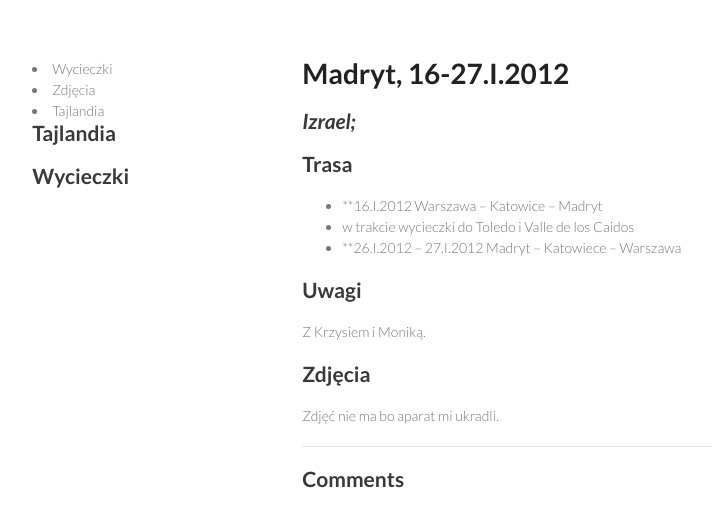
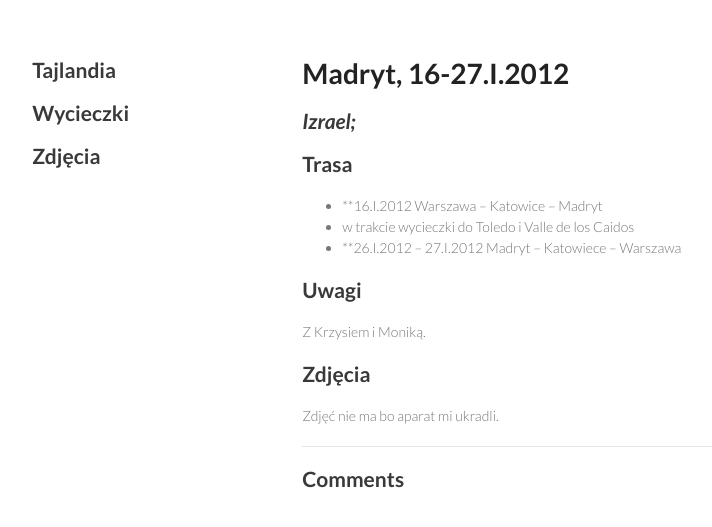
Before and after one commit to cobyl/cobyl.github.io, a Jekyll site: the page built from _posts/2012-01-27-Madryt.md, in a window 1280 px wide. Shown: the top 527 px of the page, without its empty margins (84-796 px from the left). Built offline with Jekyll 4.4.1, drawn with Linux system fonts in a browser that asks for light colours; Markdown is read by kramdown in place of the engine named in the settings.

Commit message:
Update sidebar.html

```diff
--- a/_includes/sidebar.html
+++ b/_includes/sidebar.html
@@ -1,8 +1,3 @@
-{% for cat in site.categories %}
-    <li>{{ cat[0] }}</li>
-{% endfor %}
-
-
 <h2>Tajlandia</h2>
 <ul>
 {% for post in site.categories.tajlandia %}
@@ -10,10 +5,16 @@
 {% endfor %}
 </ul>
 
-
 <h2>Wycieczki</h2>
 <ul>
 {% for post in site.categories['wycieczki'] %}
     <li><a href="{{ post.url }}">{{ post.title }}</a></li>
 {% endfor %}
 </ul>
+
+<h2>Zdjęcia</h2>
+<ul>
+{% for post in site.categories['zdjęcia'] %}
+    <li><a href="{{ post.url }}">{{ post.title }}</a></li>
+{% endfor %}
+</ul>
```
